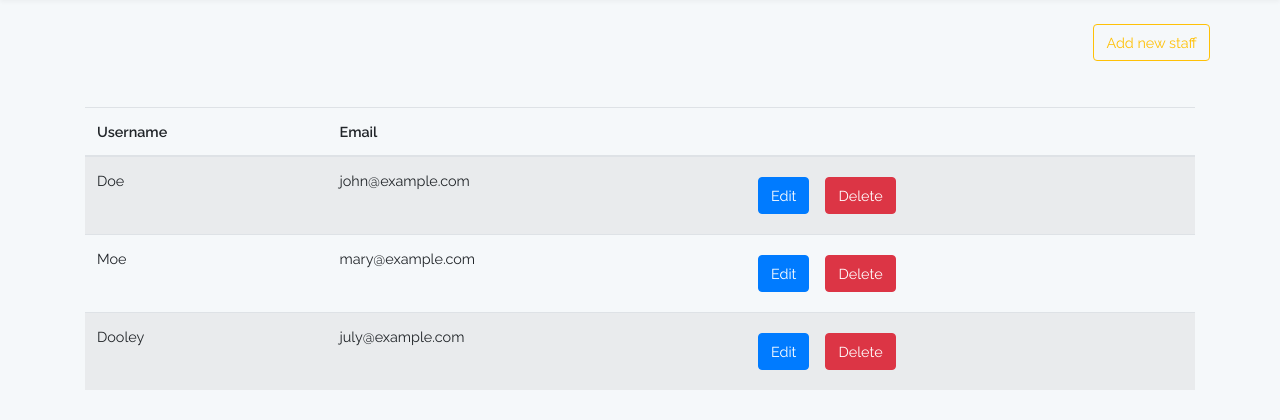
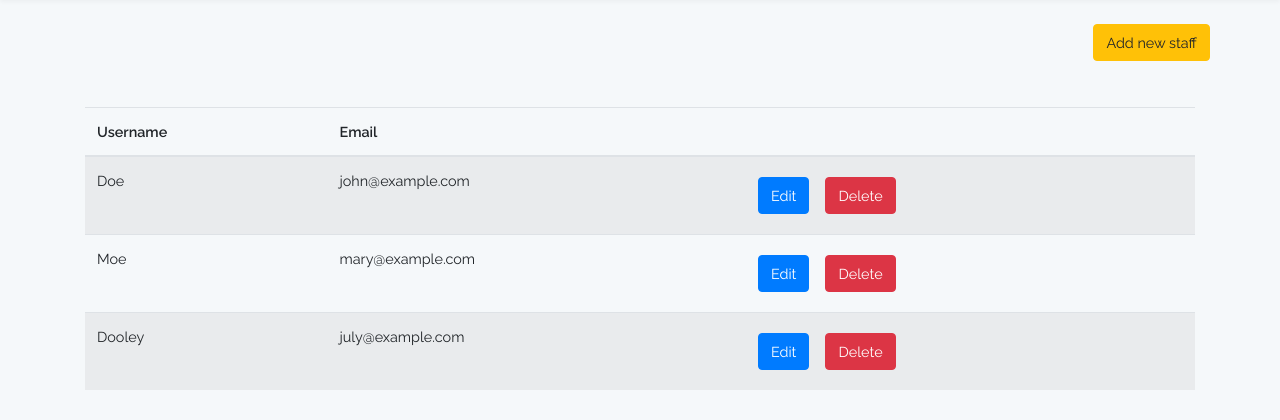
Before and after one commit to ETechCentreRepositories/hebeloft, a Laravel app: page /stafftable in a window 1280 px wide. Shown: the part 55-475 px from the top of the page. Run offline with Laravel 8, Linux system fonts and the light colour scheme; style sheets or scripts are compiled from the project's sources.

Commit message:
fixed code indentations

```diff
--- a/resources/views/auth/register.blade.php
+++ b/resources/views/auth/register.blade.php
@@ -106,9 +106,7 @@
 
                         <div class="form-group">
                             <div style="text-align:center">
-                                <button type="submit" class="btn btn-primary">
-                                    Register
-                                </button>
+                                <button type="submit" class="btn btn-primary">Register</button>
                             </div>
                         </div>
 
--- a/resources/views/stafftable.blade.php
+++ b/resources/views/stafftable.blade.php
@@ -4,7 +4,7 @@
 <div class="container">
     <div class="row justify-content-end">
         <div>
-            <a href="/staffsignup"><button type="button" class="btn btn-outline-warning">Add new staff</button></a>
+            <a href="/staffsignup"><button type="button" class="btn btn-warning">Add new staff</button></a>
         </div>
     </div>
     <br><br>
```
Also changed, not shown: resources/views/auth/staffsignup.blade.php (indentation only). Lines whose indentation alone changed are shown as unchanged.
